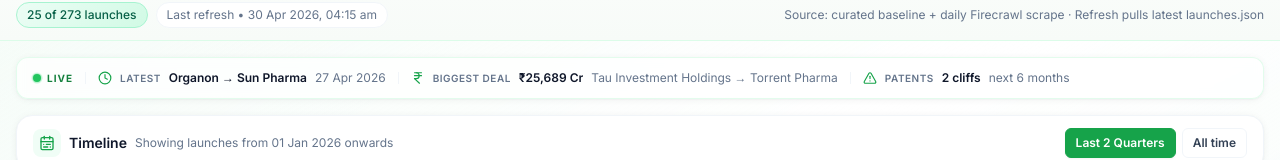
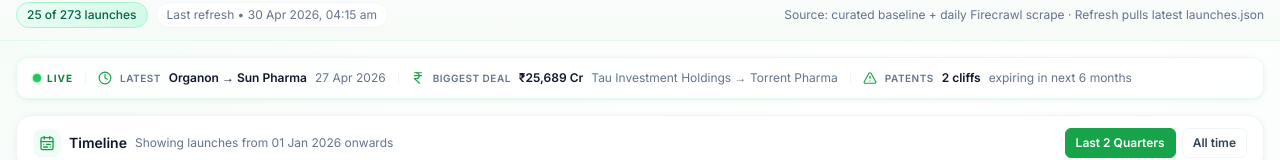
Before and after one commit to ceekay-munshot/druglaunchdash, a React (Vite) app: page / in a window 1280 px wide. Shown: the part 132-292 px from the top of the page. Built offline with nearby package versions, Linux system fonts and the light colour scheme.

Commit message:
Clarify patent-cliff secondary text — 'expiring in next 6 months'
The bare 'next 6 months' read ambiguous without a verb — investors
glancing at the ribbon couldn't tell if it meant 'cliffs that have
already happened' or 'cliffs coming up'. Adding 'expiring' anchors
the meaning unambiguously.

```diff
--- a/src/components/InsightRibbon.jsx
+++ b/src/components/InsightRibbon.jsx
@@ -148,7 +148,7 @@ export default function InsightRibbon({ rows }) {
               icon={AlertTriangle}
               label="Patents"
               primary={`${insights.cliffs} cliff${insights.cliffs === 1 ? '' : 's'}`}
-              secondary="next 6 months"
+              secondary="expiring in next 6 months"
             />
           </>
         )}
```
